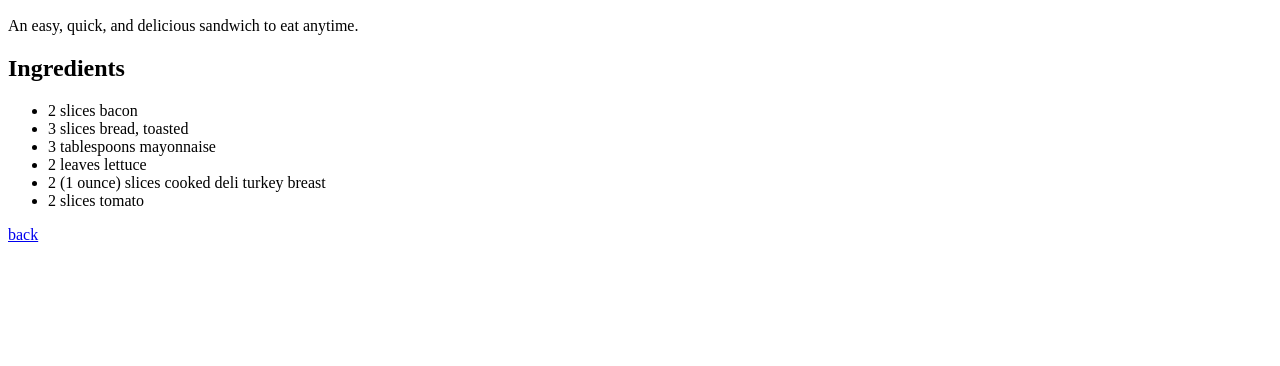
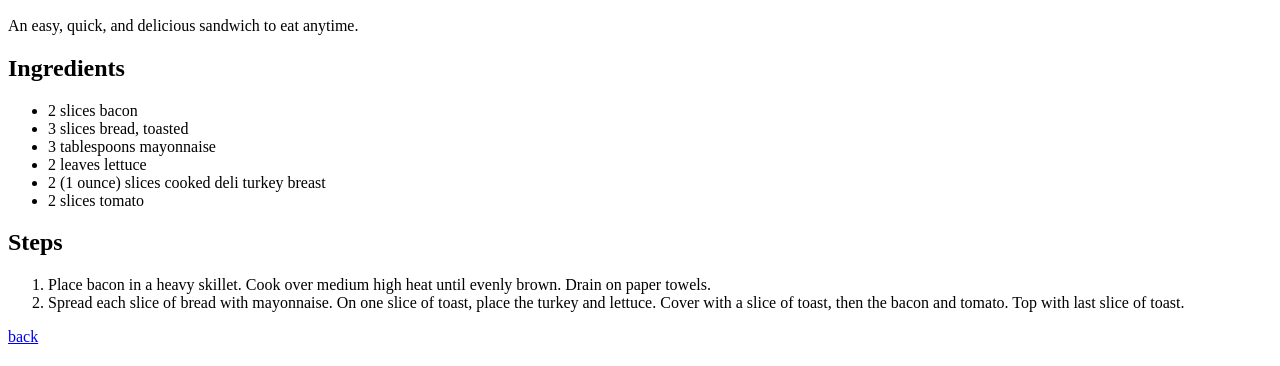
Before and after one commit to flightsoffancy/odin-recipes, a plain HTML site: page recipes/sandwich.html in a window 1280 px wide. Shown: the part 434-800 px from the top of the page. Drawn offline with Linux system fonts and the light colour scheme.

Commit message:
Add cooking instructions to sandwich page

```diff
--- a/recipes/sandwich.html
+++ b/recipes/sandwich.html
@@ -18,6 +18,11 @@
       <li>2 (1 ounce) slices cooked deli turkey breast</li>
       <li>2 slices tomato</li>
     </ul>
+    <h2>Steps</h2>
+    <ol>
+      <li>Place bacon in a heavy skillet. Cook over medium high heat until evenly brown. Drain on paper towels.</li>
+      <li>Spread each slice of bread with mayonnaise. On one slice of toast, place the turkey and lettuce. Cover with a slice of toast, then the bacon and tomato. Top with last slice of toast.</li>
+    </ol>
     <a href="../index.html">back</a>
   </body>
 </html>
```
